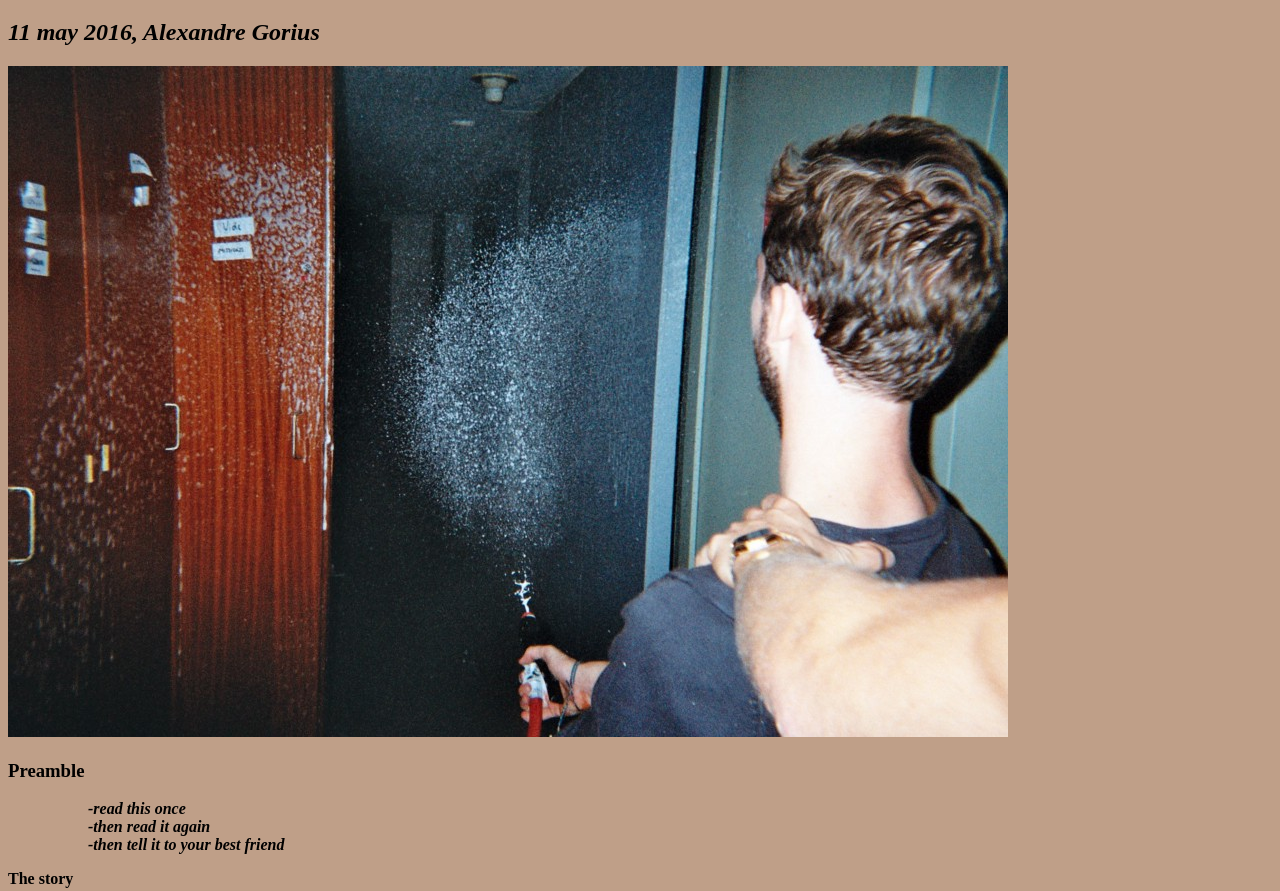
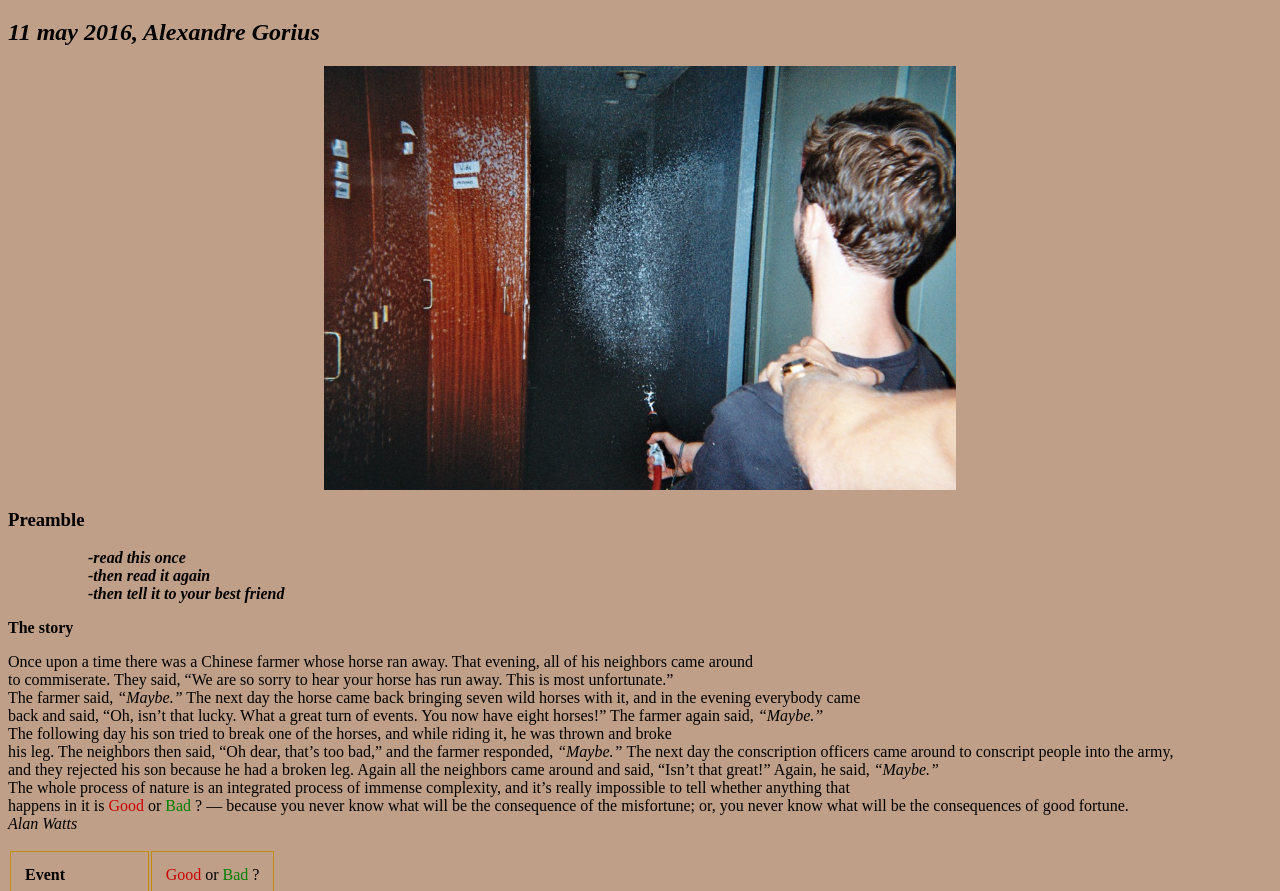
Before and after one commit to CJKARIUKI/Progressive-Enhancement, a plain HTML site: page index.html in a window 1280 px wide. Shown: the part 61-952 px from the top of the page. Drawn offline with Linux system fonts and the light colour scheme.

Commit message:
added new changes

```diff
--- a/index.html
+++ b/index.html
@@ -21,7 +21,7 @@
     <h2> 11 may 2016, Alexandre Gorius</h2>
  </i>
 
-<img src="pic1ex4.jpeg" alt= width>
+<img src="pic1ex4.jpeg" alt="">
 
 
 
@@ -56,7 +56,8 @@ The next day the conscription officers came around to conscript people into the
 <em> “Maybe.”</em> <br>
 
 The whole process of nature is an integrated process of immense complexity, and it’s really impossible to tell whether anything that <br>
- happens in it is good or bad — because you never know what will be the consequence of the misfortune; or, you never know what will be the consequences of good fortune.
+ happens in it is <td> <span style="color: #cc0000">Good </span> or  <span style="color: green"> Bad</span> ? </td>
+</tr> — because you never know what will be the consequence of the misfortune; or, you never know what will be the consequences of good fortune.
 
 <i> <br>
 Alan Watts
@@ -70,7 +71,8 @@ Alan Watts
   <table>
     <tr>
       <th>Event</th>
-      <th>Good or Bad?</th>
+      <td> <span style="color: #cc0000">Good </span> or  <span style="color: green"> Bad</span> ? </td>
+  </tr>
     </tr>
     <tr>
       <td>Lose a horse</td>
@@ -97,6 +99,8 @@ Alan Watts
 
   <i>Table representing the farmer's philosophy.</i>
 
+
+
   <p><a href="https://www.youtube.com/watch?v=IXY7yXeX-gM">funny!</a></p>
 
 
--- a/style.css
+++ b/style.css
@@ -10,3 +10,13 @@
     text-align: left;
     padding: 14px;
   }
+  /* mouse over link */
+a:hover {
+  color: rgb(16, 172, 81);
+}
+img {
+  display: block;
+  margin-left: auto;
+  margin-right: auto;
+  width: 50%;
+}
```
